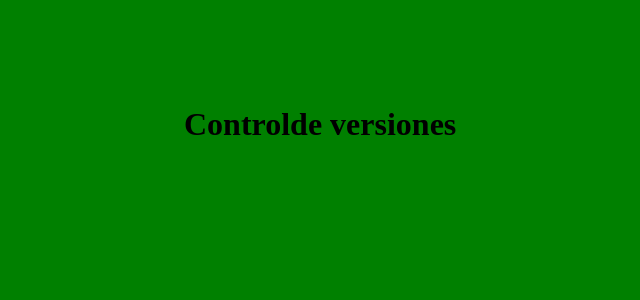
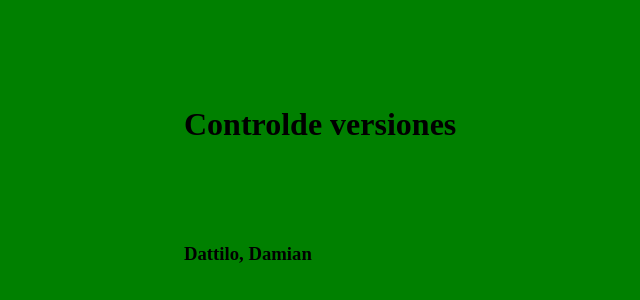
Before and after one commit to JulianNieva/TP_SO_I4_110, a plain HTML site: page index.html in a window 1280 px wide. Shown: the part 94-394 px from the top of the page, without its empty margins (116-756 px from the left). Drawn offline with Linux system fonts and the light colour scheme.

Commit message:
ALfa agrega su nombre a index.html

```diff
--- a/index.html
+++ b/index.html
@@ -8,5 +8,6 @@
 </head>
 <body>
 <h1>Controlde versiones</h1>
+<h3> Dattilo, Damian </h3>
 </body>
 </html>
```
